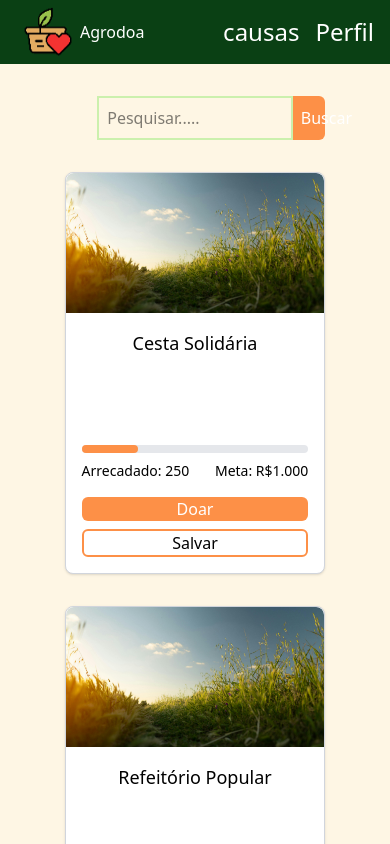
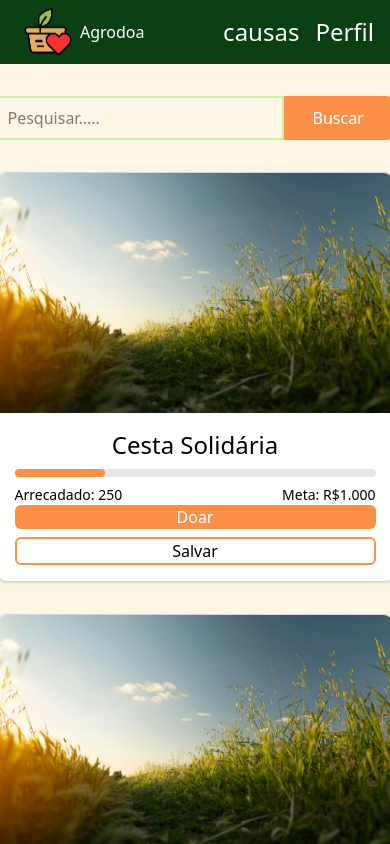
Before and after one commit to VerttB/agrodoa-frontend, a Next.js app: page /causas in a window 390 px wide. Shown: the top 844 px of the page. Built offline with nearby package versions, Linux system fonts and the light colour scheme; a web font is replaced by a local one.

Commit message:
responsividade página de causas

```diff
--- a/src/app/(pages)/(public)/causas/page.tsx
+++ b/src/app/(pages)/(public)/causas/page.tsx
@@ -10,11 +10,11 @@ export default function Causas() {
 
   return (
     <div className="flex flex-col items-center p-8">
-      <div className="flex w-full flex-col items-center gap-8">
-        <div className="flex w-3/5">
+      <div className="flex  flex-col items-center gap-8">
+        <div className="flex lg:w-3/4">
           <Input className="py-2" placeholder="Pesquisar....." />
           <Button
-            className="w-1/6 rounded-tl-none rounded-bl-none px-2 py-2"
+            className="w-36 rounded-tl-none rounded-bl-none px-2 py-2"
             variant="primary"
           >
             Buscar
@@ -24,16 +24,16 @@ export default function Causas() {
         {causas.map((c) => (
           <Card.Root
             key={c.nome}
-            className="flex w-4/5 flex-col overflow-hidden rounded bg-white md:w-3/5 md:flex-row md:justify-center 2xl:justify-start"
+            className="flex w-full flex-col overflow-hidden rounded bg-white lg:w-3/4 md:flex-row md:justify-center 2xl:justify-start"
           >
             <Card.Image
               alt="Imagem da causa"
               imageUrl="/mato.jpg"
-              className="border-none md:h-[260px] md:w-2/5 2xl:w-3/6"
+              className="border-none h-[240px] md:h-[260px] md:w-2/5 2xl:w-3/6"
             />
-            <Card.Content className="flex flex-col gap-4 md:w-3/5 md:justify-between md:p-4 2xl:w-full">
-              <div className="h-[100px] overflow-y-scroll">
-                <h1 className="text-center text-lg md:text-xl">{c.nome}</h1>
+            <Card.Content className="flex flex-col md:gap-2 md:w-3/5 md:justify-between md:p-4 2xl:w-full">
+              <div className="max-h-[100px] overflow-y-scroll">
+                <h1 className="text-center max-md:mb-2 text-2xl md:text-xl">{c.nome}</h1>
                 <p className="mt-2 hidden md:block">{c.descricao}</p>
               </div>
               <div className="flex flex-col gap-2">
@@ -43,7 +43,7 @@ export default function Causas() {
                     style={{ width: `${(c.arrecadado / c.meta) * 100}%` }}
                   />
                 </div>
-                <div className="flex w-full justify-between text-sm">
+                <div className="flex w-full justify-between text-sm xl:text-lg">
                   <p>Arrecadado: {c.arrecadado.toLocaleString("pt-br")}</p>
                   <p>Meta: R${c.meta.toLocaleString("pt-br")}</p>
                 </div>
```
